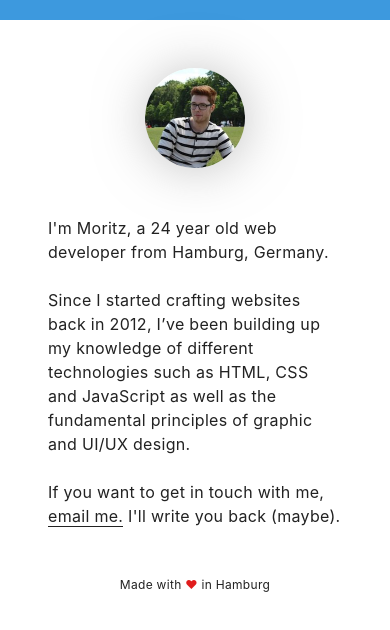
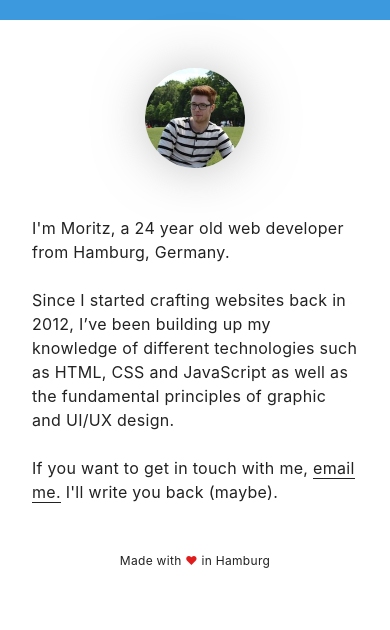
Before and after one commit to moritzbehnke/moritzbehnke.github.io, a plain HTML site: page index.html in a window 390 px wide. Shown: the part 140-770 px from the top of the page. Drawn offline with Linux system fonts and the light colour scheme.

Commit message:
adds responsiove padding to article

```diff
--- a/index.html
+++ b/index.html
@@ -144,6 +144,10 @@
 				height: 100%;
 				min-height: 100vh;
 			}
+
+			article {
+				padding: 3em 2em;
+			}
 		}
 
 		@media screen and (max-width: 310px) {
```
